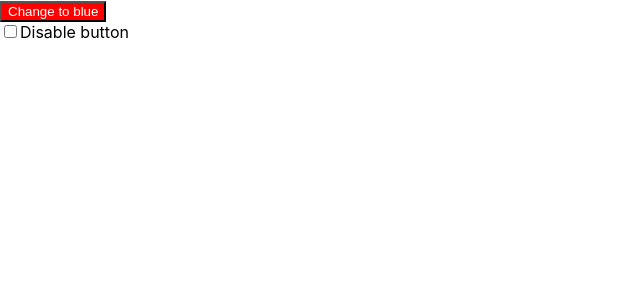
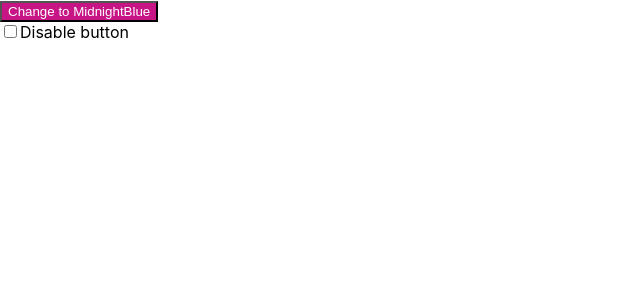
Before and after one commit to codecamjam/react-testing-library, a React (Create React App) app in the folder color-button/: page / in a window 1280 px wide. Shown: the top 300 px of the page, without its empty margins (0-640 px from the left). Built offline with nearby package versions, Linux system fonts and the light colour scheme.

Commit message:
124: update tests for new color names

```diff
--- a/color-button/src/App.js
+++ b/color-button/src/App.js
@@ -1,19 +1,20 @@
-import { useState } from 'react';
-import './App.css';
+import { useState } from "react";
+import "./App.css";
 
 export function replaceCamelWithSpaces(colorName) {
-  return colorName.replace(/\B([A-Z])\B/g, ' $1');
+  return colorName.replace(/\B([A-Z])\B/g, " $1");
 }
 
 function App() {
-  const [buttonColor, setButtonColor] = useState('red');
+  const [buttonColor, setButtonColor] = useState("MediumVioletRed");
   const [disabled, setDisabled] = useState(false);
 
-  const newButtonColor = buttonColor === 'red' ? 'blue' : 'red';
+  const newButtonColor =
+    buttonColor === "MediumVioletRed" ? "MidnightBlue" : "MediumVioletRed";
   return (
     <div>
       <button
-        style={{ backgroundColor: disabled ? 'gray' : buttonColor }}
+        style={{ backgroundColor: disabled ? "gray" : buttonColor }}
         onClick={() => setButtonColor(newButtonColor)}
         disabled={disabled}
       >
```
Also changed, not shown: 1 other file (tests, documents, lock files or other folders).
